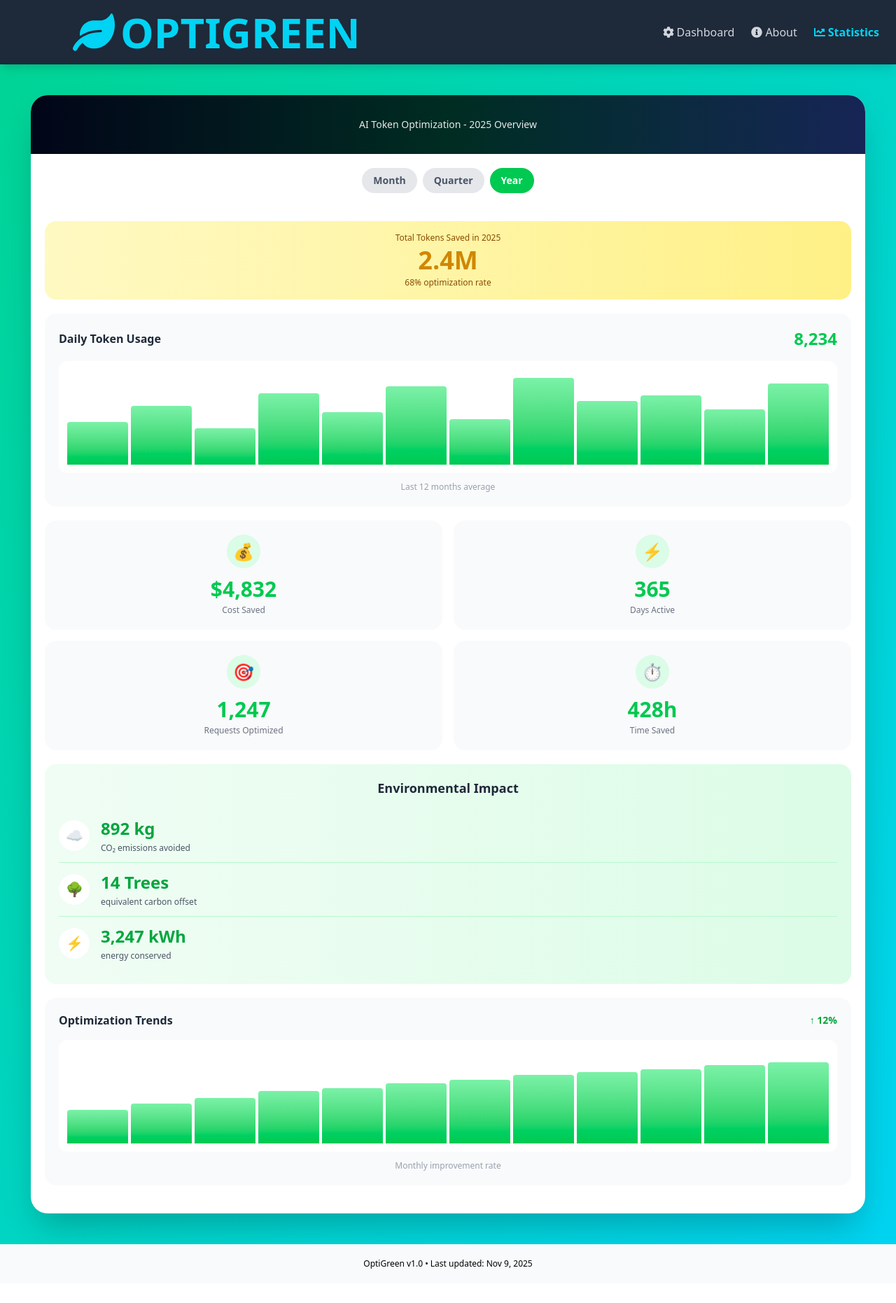
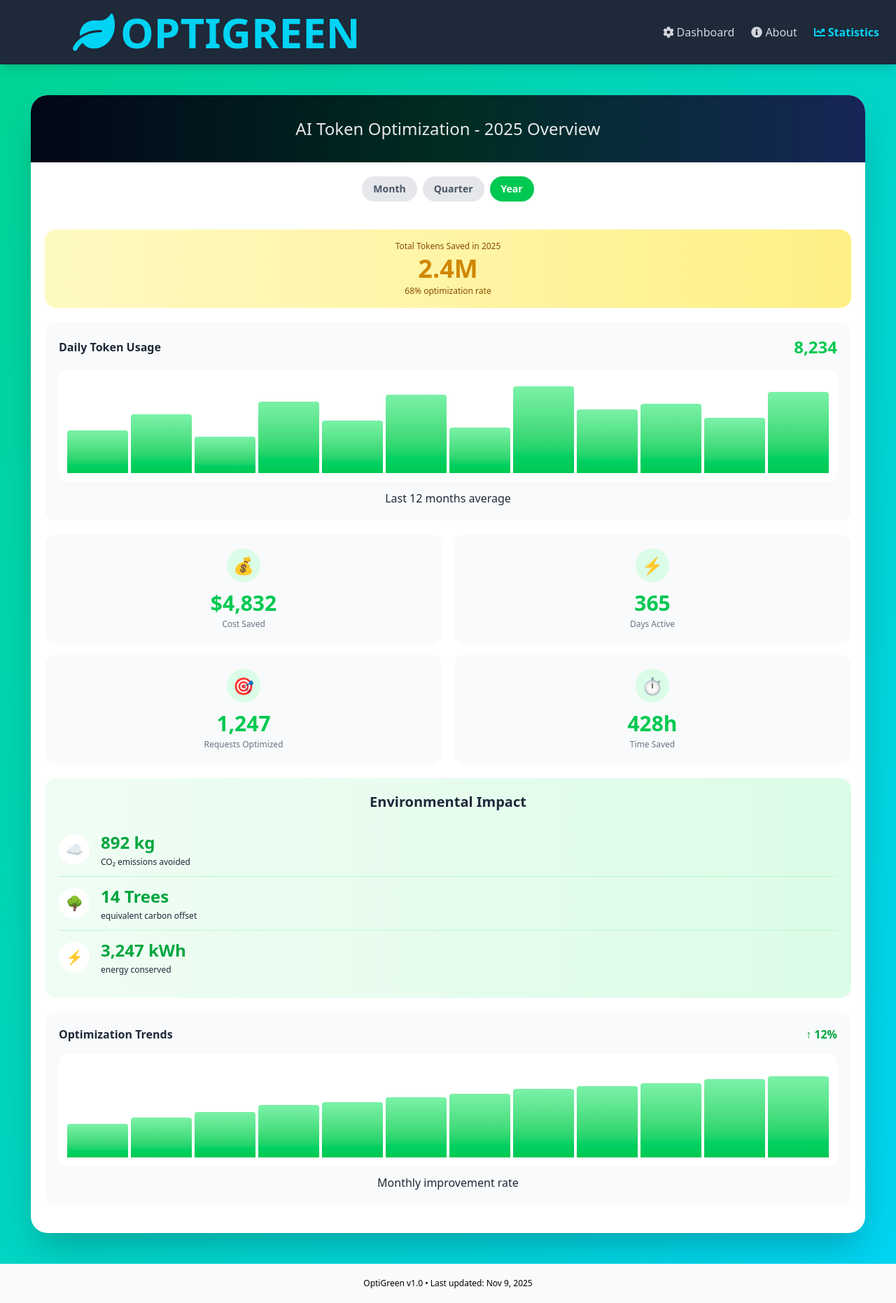
Before and after one commit to demeb324/Desert-Dev-Hackathon, a React (Vite) app in the folder tokenwise/: page /statistics in a window 1280 px wide. Shown: the whole page at 70% size. Before the commit the page ends 1834 px from the top, so only its background shows below. Built offline with nearby package versions, Linux system fonts and the light colour scheme.

Commit message:
color changes

```diff
--- a/tokenwise/src/pages/OptiGreenYearlyStats.tsx
+++ b/tokenwise/src/pages/OptiGreenYearlyStats.tsx
@@ -81,7 +81,7 @@ const ImpactItem: React.FC<ImpactItemProps> = ({ icon, value, description }) =>
     </div>
     <div className="flex-1">
       <div className="text-2xl font-bold text-green-600">{value}</div>
-      <div className="text-xs text-gray-600 mt-1">{description}</div>
+      <div className="text-xs text-gray-800 mt-1">{description}</div>
     </div>
   </div>
   );
@@ -104,7 +104,7 @@ const OptiGreenYearlyStats: React.FC = () => {
       {/* Header */}
       <div className="bg-gradient-to-r from-slate-950 via-emerald-950 to-blue-950 p-8 text-center text-white">
 
-        <p className="text-sm opacity-90">AI Token Optimization - 2025 Overview</p>
+        <p className="text-2xl opacity-90">AI Token Optimization - 2025 Overview</p>
       </div>
 
       {/* Period Selector */}
@@ -142,11 +142,11 @@ const OptiGreenYearlyStats: React.FC = () => {
             <ChartBar key={index} height={height} />
             ))}
           </div>
-          <div className="text-xs text-gray-400 text-center">Last 12 months average</div>
+          <div className="text-md text-gray-800 text-center">Last 12 months average</div>
         </div>
 
         {/* Savings Cards Grid */}
-        <div className="grid grid-cols-2 gap-4 mb-5">
+        <div className="grid grid-cols-2 gap-4 mb-5 text-black">
           {statCards.map((card, index) => (
           <StatCard key={index} {...card} />
           ))}
@@ -154,7 +154,7 @@ const OptiGreenYearlyStats: React.FC = () => {
 
         {/* Environmental Impact Section */}
         <div className="bg-gradient-to-r from-green-50 to-green-100 rounded-2xl p-5 mb-5">
-          <div className="text-lg font-semibold text-gray-800 mb-4 text-center">
+          <div className="text-xl font-semibold text-gray-800 mb-4 text-center">
             Environmental Impact
           </div>
           {impactItems.map((item, index) => (
@@ -166,14 +166,14 @@ const OptiGreenYearlyStats: React.FC = () => {
         <div className="bg-gray-50 rounded-2xl p-5 mb-5">
           <div className="flex justify-between items-center mb-4">
             <span className="text-base font-semibold text-gray-800">Optimization Trends</span>
-            <span className="text-sm text-green-600 font-semibold">↑ 12%</span>
+            <span className="text-md text-green-600 font-semibold">↑ 12%</span>
           </div>
           <div className="bg-white rounded-xl h-40 flex items-end justify-around p-3 gap-1 mb-3">
             {chartData.optimizationTrends.map((height, index) => (
             <ChartBar key={index} height={height} />
             ))}
           </div>
-          <div className="text-xs text-gray-400 text-center">Monthly improvement rate</div>
+          <div className="text-md text-gray-800 text-center">Monthly improvement rate</div>
         </div>
       </div>
     </div>
```
